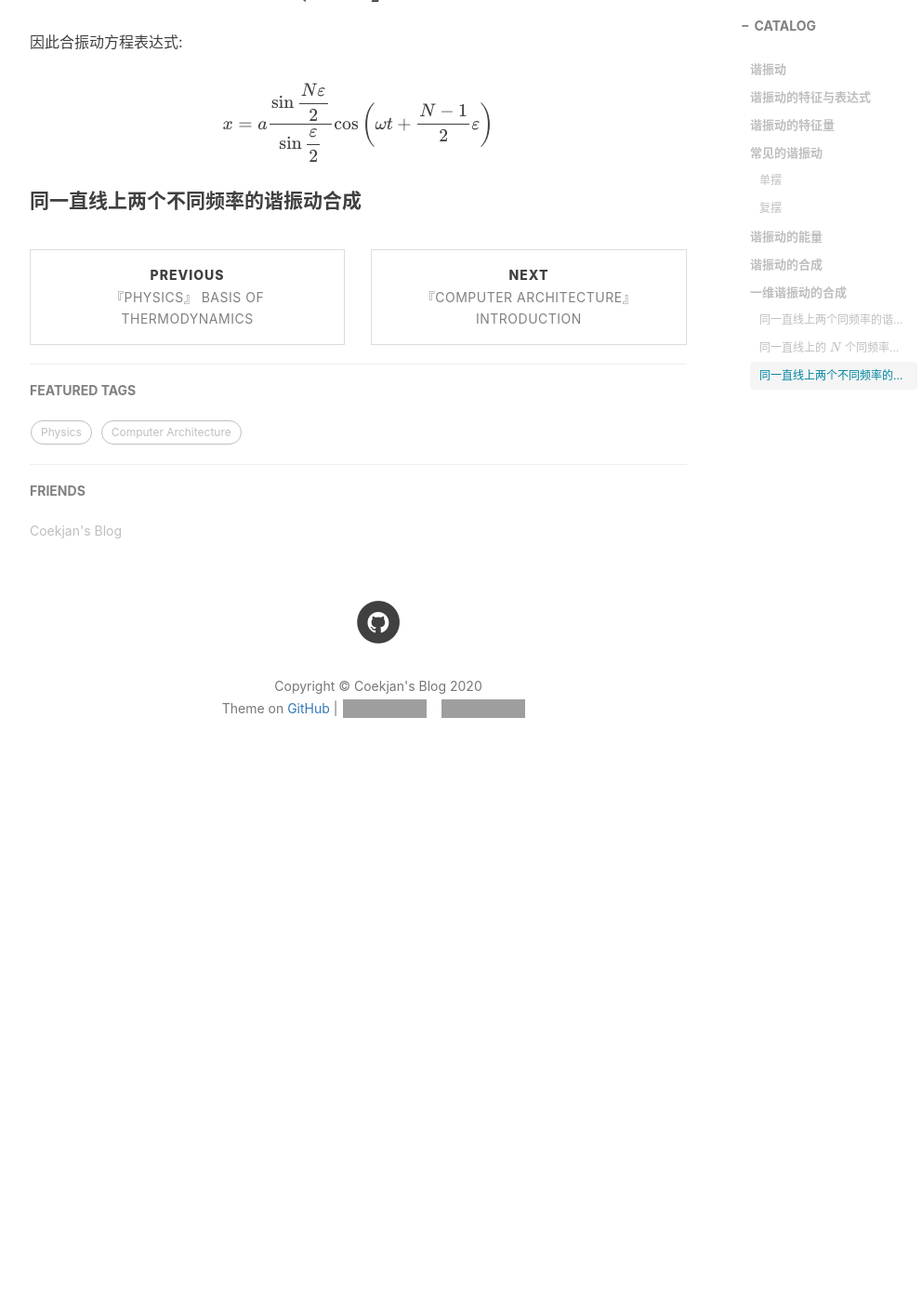
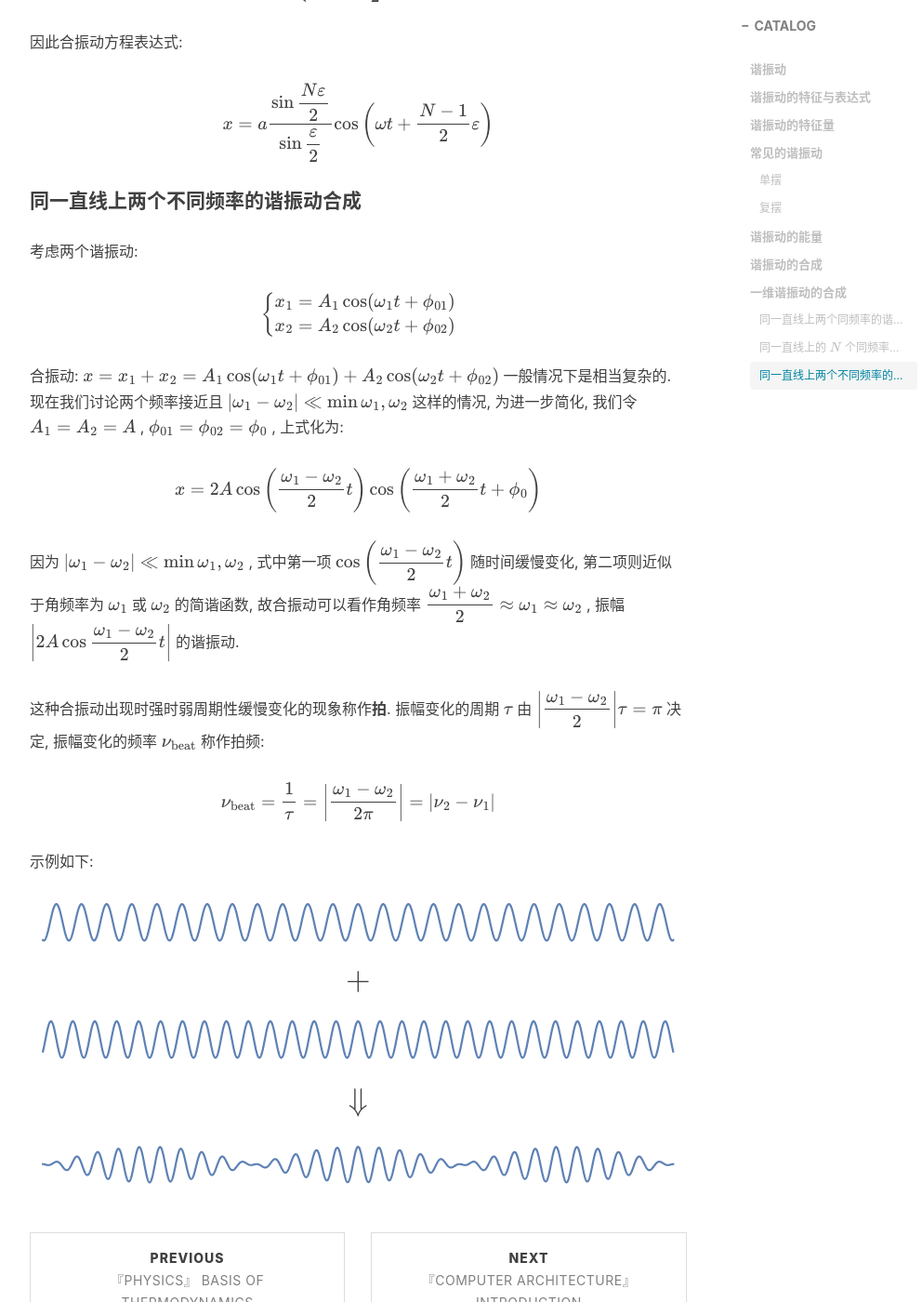
Before and after one commit to Coekjan/coekjan.github.io, a Jekyll site: the page built from _posts/2020-12-30-Vibration.md, in a window 1280 px wide and 1400 px high, scrolled down 6893 px. Shown: the whole window at 93% size, without its empty margins (233-1225 px from the left). Built offline with Jekyll 4.4.1, drawn with Linux system fonts in a browser that asks for light colours; nearby versions of some CDN libraries; comment, search, counter and statistics services are not loaded; before the commit the page ends 7759 px from its top, so only the background shows below that; grey boxes are pictures that could not be loaded.

Commit message:
Update 2020-12-30-Vibration.md

```diff
--- a/_posts/2020-12-30-Vibration.md
+++ b/_posts/2020-12-30-Vibration.md
@@ -278,3 +278,42 @@ x=a\frac{\displaystyle\sin\frac{N\varepsilon}{2}}{\displaystyle\sin\frac{\vareps
 $$
 
 #### 同一直线上两个不同频率的谐振动合成
+
+考虑两个谐振动:
+
+$$
+\left\{\begin{aligned}
+    x_1&=A_1\cos(\omega_1t+\phi_{01})\\
+    x_2&=A_2\cos(\omega_2t+\phi_{02})
+\end{aligned}\right.
+$$
+
+合振动: $x=x_1+x_2=A_1\cos(\omega_1t+\phi_{01})+A_2\cos(\omega_2t+\phi_{02})$ 一般情况下是相当复杂的. 现在我们讨论两个频率接近且 $\vert \omega_1-\omega_2\vert\ll\min\{\omega_1, \omega_2\}$ 这样的情况, 为进一步简化, 我们令 $A_1=A_2=A$ , $\phi_{01}=\phi_{02}=\phi_0$ , 上式化为:
+
+$$
+x=2A\cos\left(\frac{\omega_1-\omega_2}{2}t\right)\cos\left(\frac{\omega_1+\omega_2}{2}t+\phi_0\right)
+$$
+
+因为 $\vert \omega_1-\omega_2\vert\ll\min\{\omega_1, \omega_2\}$ , 式中第一项 $\displaystyle\cos\left(\frac{\omega_1-\omega_2}{2}t\right)$ 随时间缓慢变化, 第二项则近似于角频率为 $\omega_1$ 或 $\omega_2$ 的简谐函数, 故合振动可以看作角频率 $\displaystyle\frac{\omega_1+\omega_2}{2}\approx\omega_1\approx\omega_2$ , 振幅 $\left\vert2A\cos\displaystyle\frac{\omega_1-\omega_2}{2}t\right\vert$ 的谐振动.
+
+这种合振动出现时强时弱周期性缓慢变化的现象称作**拍**. 振幅变化的周期 $\tau$ 由 $\left\vert\displaystyle\frac{\omega_1-\omega_2}{2}\right\vert\tau=\pi$ 决定, 振幅变化的频率 $\nu_{\text{beat}}$ 称作拍频:
+
+$$
+\nu_{\text{beat}}=\frac{1}{\tau}=\left\vert\frac{\omega_1-\omega_2}{2\pi}\right\vert=\vert\nu_2-\nu_1\vert
+$$
+
+示例如下:
+
+![]({{ '/img/SHM-Beat1.svg' | prepend: site.baseurl}})
+
+$$
+\LARGE{+}
+$$
+
+![]({{ '/img/SHM-Beat2.svg' | prepend: site.baseurl}})
+
+$$
+\LARGE{\Downarrow}
+$$
+
+![]({{ '/img/SHM-BeatComb.svg' | prepend: site.baseurl}})
```
Also changed, not shown: img/SHM-Beat1.svg (added), img/SHM-Beat2.svg (added), img/SHM-BeatComb.svg (added).
